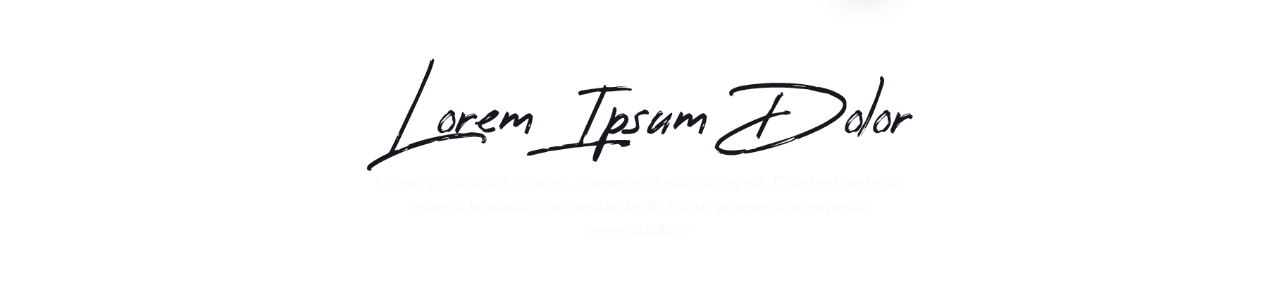
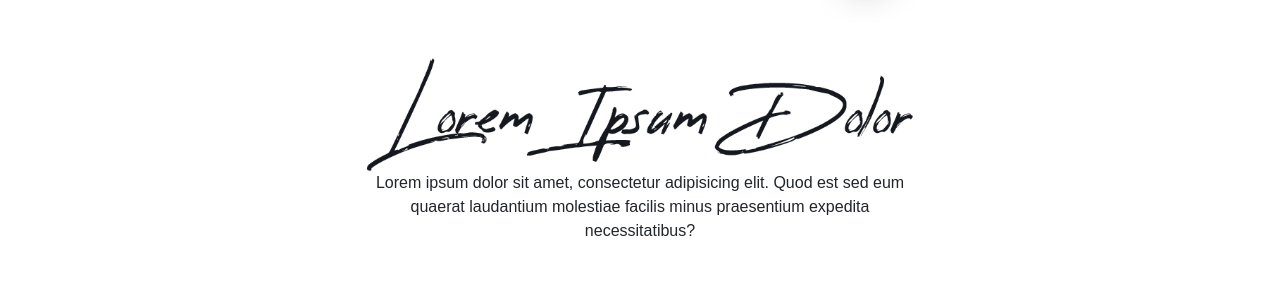
Before and after one commit to MooKalaQi/italian-resturant, a plain HTML site: page italian food2/index.html in a window 1280 px wide. Shown: the part 662-952 px from the top of the page. Drawn offline with nearby package versions, Linux system fonts and the light colour scheme.

Commit message:
Update index.html

```diff
--- a/italian food2/index.html
+++ b/italian food2/index.html
@@ -72,7 +72,7 @@
             <div class="row justify-content-center">
                 <div class="col-lg-6 col-sm-12 d-flex flex-column align-items-center">
                     <img class="menu-logo" src="./images/logo2.png" alt="Menu logo">
-                    <p class="menu-description text-center text-light">
+                    <p class="menu-description text-center text-dark">
                         Lorem ipsum dolor sit amet, consectetur adipisicing elit. Quod est sed eum quaerat laudantium molestiae facilis minus praesentium expedita necessitatibus?
                     </p>
                 </div>
```
